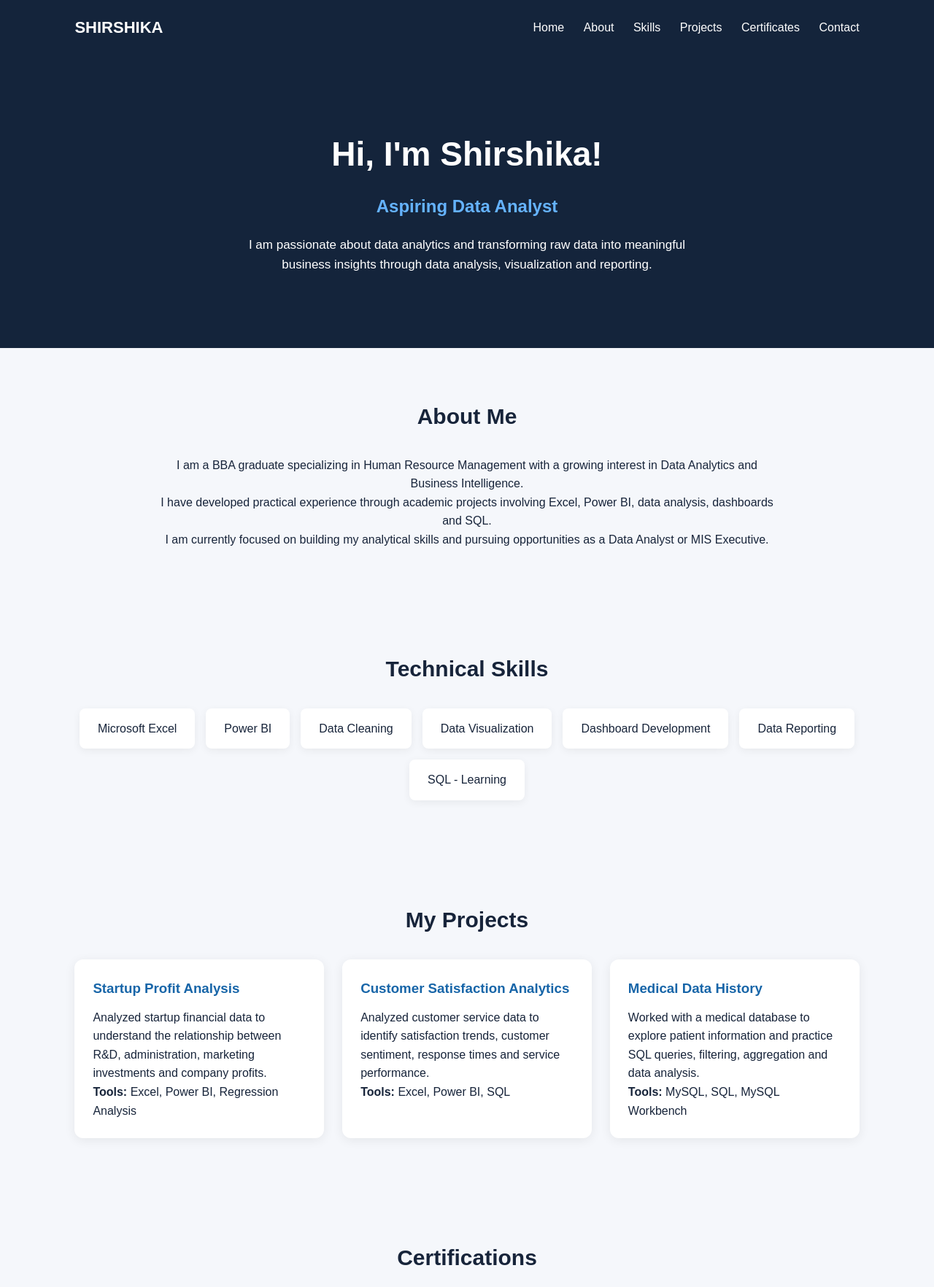
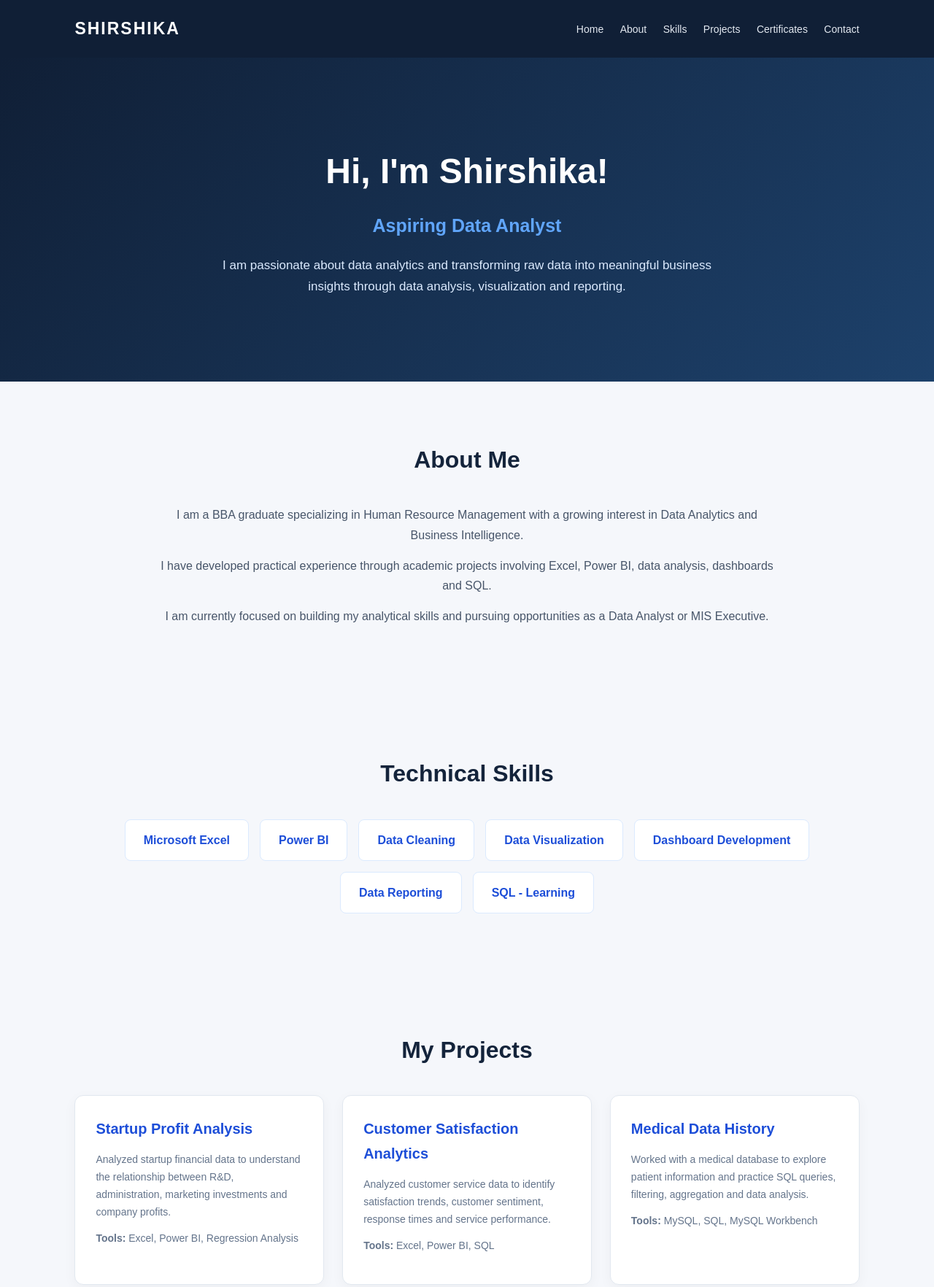
Before and after one commit to shirshika99/shirshika99.github.io, a plain HTML site: page index.html in a window 1280 px wide. Shown: the top 1764 px of the page at 73% size. Drawn offline with Linux system fonts and the light colour scheme.

Commit message:
Improve portfolio website design

```diff
--- a/style.css
+++ b/style.css
@@ -1,5 +1,5 @@
 
-/* General website styling */
+/* ===== GLOBAL STYLING ===== */
 
 * {
     margin: 0;
@@ -13,82 +13,109 @@ html {
 
 body {
     font-family: Arial, sans-serif;
-    background-color: #f5f7fb;
-    color: #17243a;
-    line-height: 1.6;
+    background: #f5f7fb;
+    color: #1e293b;
+    line-height: 1.7;
 }
 
-/* Navigation bar */
+a {
+    color: #2563eb;
+    text-decoration: none;
+}
+
+a:hover {
+    color: #60a5fa;
+}
+
+/* ===== NAVIGATION ===== */
 
 header {
-    background-color: #14243b;
+    background: #101f36;
     padding: 20px 8%;
+    position: sticky;
+    top: 0;
+    z-index: 100;
 }
 
 nav {
     display: flex;
     justify-content: space-between;
     align-items: center;
+    flex-wrap: wrap;
+    gap: 15px;
 }
 
 .logo {
     color: white;
-    font-size: 22px;
+    font-size: 23px;
     font-weight: bold;
+    letter-spacing: 2px;
 }
 
 nav a {
-    color: white;
-    text-decoration: none;
-    margin-left: 22px;
+    color: #e2e8f0;
+    margin-left: 18px;
+    font-size: 14px;
 }
 
-/* Hero section */
+nav a:hover {
+    color: #60a5fa;
+}
+
+/* ===== HERO SECTION ===== */
 
 .hero {
-    background-color: #14243b;
+    background: linear-gradient(135deg, #101f36, #1d416b);
     color: white;
-    padding: 100px 8%;
+    padding: 115px 8%;
     text-align: center;
 }
 
 .hero h1 {
-    font-size: 46px;
-    margin-bottom: 15px;
+    font-size: 48px;
+    margin-bottom: 12px;
 }
 
 .hero h2 {
-    color: #65b3ff;
+    color: #60a5fa;
+    font-size: 25px;
     margin-bottom: 20px;
 }
 
 .hero p {
-    max-width: 650px;
+    max-width: 680px;
     margin: auto;
+    color: #dbeafe;
     font-size: 17px;
 }
 
-/* Common sections */
+/* ===== COMMON SECTIONS ===== */
 
 section {
-    padding: 70px 8%;
+    padding: 80px 8%;
 }
 
 section h2 {
     text-align: center;
-    font-size: 30px;
-    margin-bottom: 30px;
+    font-size: 32px;
+    margin-bottom: 35px;
+    color: #14243b;
 }
 
-/* About section */
+/* ===== ABOUT ===== */
 
 .about {
     max-width: 850px;
     margin: auto;
     text-align: center;
+    color: #475569;
 }
 
-/* Skills section */
+.about p {
+    margin-bottom: 15px;
+}
+
+/* ===== SKILLS ===== */
 
 .skills-container {
     display: flex;
@@ -98,66 +125,111 @@ section h2 {
 }
 
 .skill {
-    background-color: white;
-    padding: 15px 25px;
+    background: white;
+    padding: 14px 25px;
     border-radius: 8px;
-    box-shadow: 0 3px 12px rgba(0,0,0,0.06);
+    border: 1px solid #dbeafe;
+    color: #1d4ed8;
+    font-weight: 600;
+    transition: 0.3s;
 }
 
-/* Project cards */
+.skill:hover {
+    transform: translateY(-4px);
+    box-shadow: 0 5px 15px rgba(0,0,0,0.08);
+}
+
+/* ===== PROJECTS AND CERTIFICATES ===== */
 
 .projects-container {
     display: grid;
-    grid-template-columns: repeat(auto-fit, minmax(250px, 1fr));
+    grid-template-columns:
+        repeat(auto-fit, minmax(260px, 1fr));
     gap: 25px;
 }
 
 .project-card {
-    background-color: white;
-    padding: 25px;
+    background: white;
+    padding: 28px;
     border-radius: 12px;
-    box-shadow: 0 3px 15px rgba(0,0,0,0.07);
+    border: 1px solid #e2e8f0;
+    box-shadow: 0 5px 18px rgba(0,0,0,0.04);
+    transition: 0.3s;
+}
+
+.project-card:hover {
+    transform: translateY(-6px);
+    box-shadow: 0 10px 25px rgba(0,0,0,0.09);
 }
 
 .project-card h3 {
-    color: #1765a8;
+    color: #1d4ed8;
+    margin-bottom: 14px;
+    font-size: 20px;
+}
+
+.project-card p {
+    color: #64748b;
+    margin-bottom: 12px;
+    font-size: 14px;
+}
+
+/* ===== CONTACT ===== */
+
+.contact {
+    text-align: center;
+    background: #eaf1fb;
+}
+
+.contact p {
     margin-bottom: 12px;
 }
 
-/* Contact section */
+/* ===== FOOTER ===== */
 
-.contact {
+footer {
+    background: #101f36;
+    color: #cbd5e1;
     text-align: center;
-    background-color: #e8eef7;
+    padding: 25px;
+    font-size: 14px;
 }
 
-/* Footer */
-
-footer {
-    background-color: #14243b;
-    color: white;
-    text-align: center;
-    padding: 20px;
-}
-
-/* Mobile responsiveness */
+/* ===== MOBILE RESPONSIVENESS ===== */
 
 @media (max-width: 600px) {
 
+    header {
+        padding: 18px 5%;
+    }
+
     nav {
         flex-direction: column;
-        gap: 15px;
     }
 
     nav a {
+        display: inline-block;
         margin: 5px;
+        font-size: 12px;
+    }
+
+    .hero {
+        padding: 80px 6%;
     }
 
     .hero h1 {
-        font-size: 32px;
+        font-size: 34px;
+    }
+
+    .hero h2 {
+        font-size: 21px;
     }
 
     section {
-        padding: 50px 6%;
+        padding: 55px 6%;
+    }
+
+    section h2 {
+        font-size: 27px;
     }
 }
```
